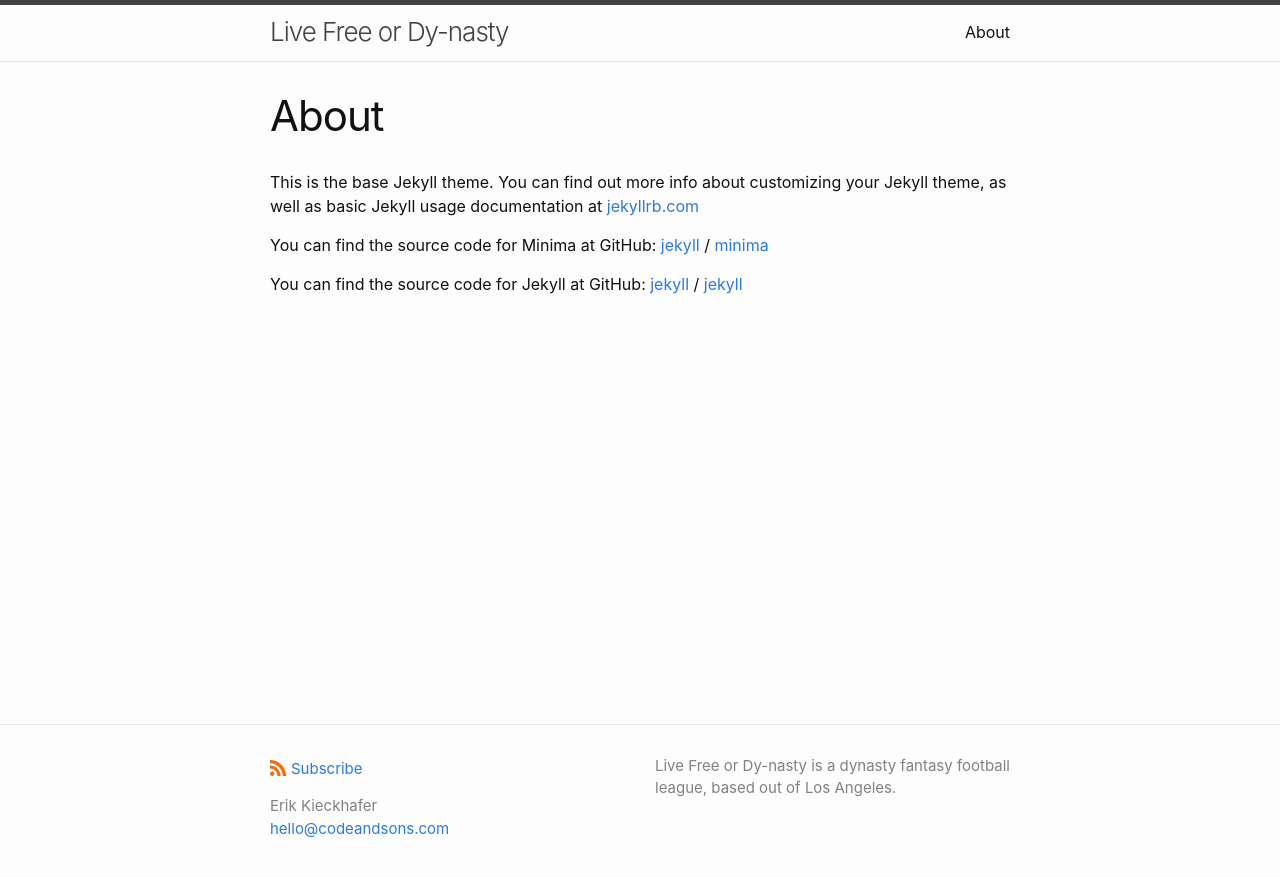
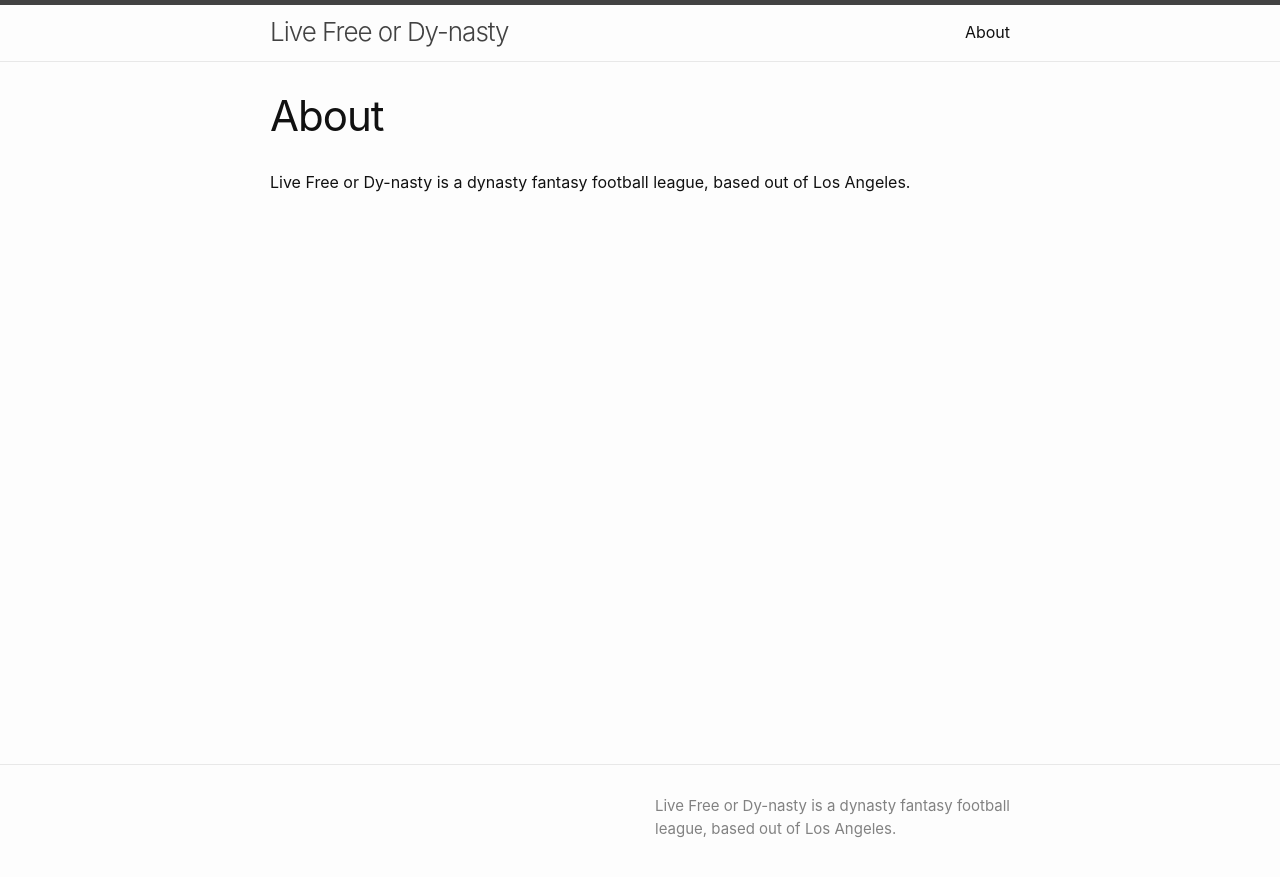
Before and after one commit to codeandsons/live-free-or-dy-nasty, a Jekyll site: the page built from about.md, in a window 1280 px wide. Shown: the top 877 px of the page. Built offline with Jekyll 4.4.1, drawn with Linux system fonts in a browser that asks for light colours.

Commit message:
update about page and footer with custom info
Signed-off-by: Erik Kieckhafer <ek@ato.la>

```diff
--- a/_includes/footer.html
+++ b/_includes/footer.html
@@ -4,25 +4,7 @@
   <div class="wrapper">
 
     <div class="footer-col-wrapper">
-      <div class="footer-col">
-        <p class="feed-subscribe">
-          <a href="{{ 'feed.xml' | relative_url }}">
-            <svg class="svg-icon orange">
-              <use xlink:href="{{ 'assets/minima-social-icons.svg#rss' | relative_url }}"></use>
-            </svg><span>Subscribe</span>
-          </a>
-        </p>
-      {%- if site.author %}
-        <ul class="contact-list">
-          {% if site.author.name -%}
-            <li class="p-name">{{ site.author.name | escape }}</li>
-          {% endif -%}
-          {% if site.author.email -%}
-            <li><a class="u-email" href="mailto:{{ site.author.email }}">{{ site.author.email }}</a></li>
-          {%- endif %}
-        </ul>
-      {%- endif %}
-      </div>
+      <div class="footer-col"></div>
       <div class="footer-col">
         <p>{{ site.description | escape }}</p>
       </div>
--- a/about.md
+++ b/about.md
@@ -4,15 +4,4 @@ title: About
 permalink: /about/
 ---
 
-This is the base Jekyll theme. You can find out more info about customizing your Jekyll theme, as well as basic Jekyll usage documentation at [jekyllrb.com](https://jekyllrb.com/)
-
-You can find the source code for Minima at GitHub:
-[jekyll][jekyll-organization] /
-[minima](https://github.com/jekyll/minima)
-
-You can find the source code for Jekyll at GitHub:
-[jekyll][jekyll-organization] /
-[jekyll](https://github.com/jekyll/jekyll)
-
-
-[jekyll-organization]: https://github.com/jekyll
+Live Free or Dy-nasty is a dynasty fantasy football league, based out of Los Angeles.
```
